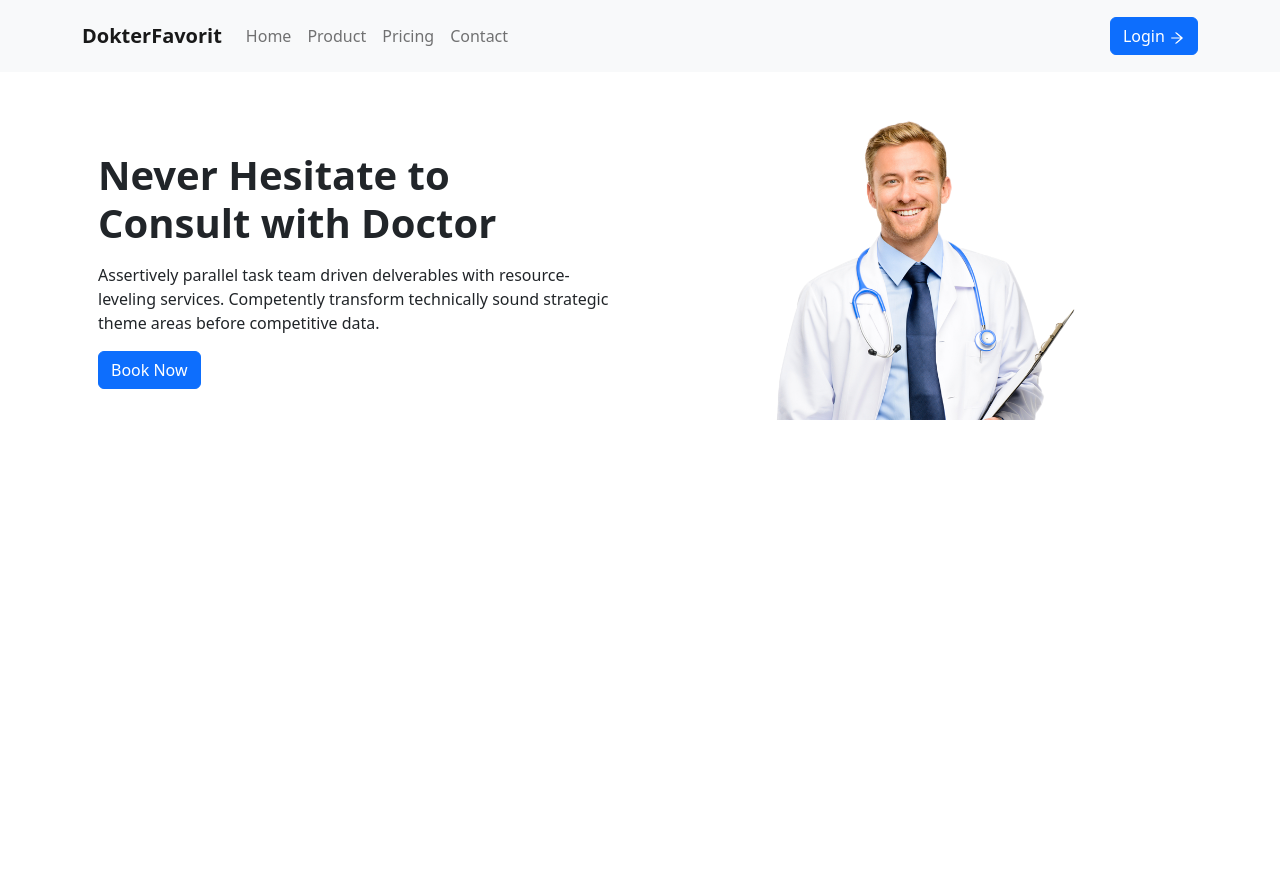
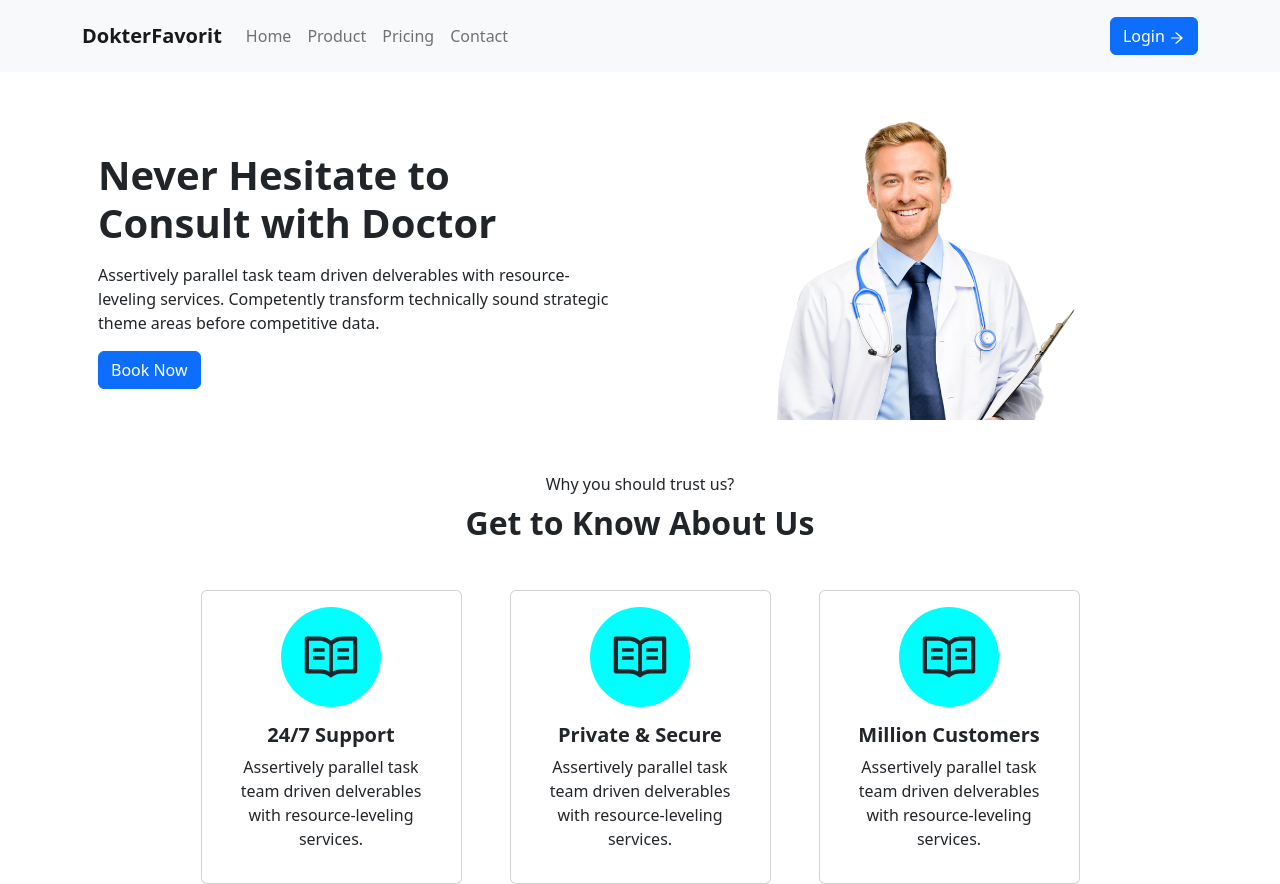
Before and after one commit to shidqiiii/dokter-favorit, a React (Create React App) app: page / in a window 1280 px wide. Before the commit the page ends 800 px from the top, so only its background shows below. Built offline with nearby package versions, Linux system fonts and the light colour scheme.

Commit message:
create feature landing page

```diff
--- a/src/CSS/App.css
+++ b/src/CSS/App.css
@@ -8,4 +8,10 @@
      object-fit: cover;
   -o-object-position: top;
      object-position: top;
+}
+
+.feature main .icon-feature {
+  background-color: aqua;
+  border-radius: 50%;
+  padding: 20px;
 }/*# sourceMappingURL=App.css.map */
--- a/src/CSS/App.scss
+++ b/src/CSS/App.scss
@@ -12,3 +12,13 @@
     }
   }
 }
+
+.feature {
+  main {
+    .icon-feature {
+      background-color: aqua;
+      border-radius: 50%;
+      padding: 20px;
+    }
+  }
+}
--- a/src/Pages/LandingPage.js
+++ b/src/Pages/LandingPage.js
@@ -1,7 +1,7 @@
 import React from 'react'
 import NavigationBar from '../Components/NavigationBar'
 import { Button, Card, Col, Container, ListGroup, Row } from 'react-bootstrap'
-import { AiOutlineCodepen } from "react-icons/ai";
+import { AiOutlineRead } from "react-icons/ai";
 
 export default function LandingPage() {
     return (
@@ -30,6 +30,33 @@ export default function LandingPage() {
                     </Row>
                 </div>
 
+                {/* Feature */}
+                <div className="feature">
+                    <header className='text-center mb-5'>
+                        <Card.Text className='my-1'>Why you should trust us?</Card.Text>
+                        <Card.Title className='my-2 fw-bold fs-2'>Get to Know About Us</Card.Title>
+                    </header>
+                    <main>
+                        <Row sm={1} md={3} className="gap-4 d-flex justify-content-center align-items-center">
+                            {['24/7 Support', 'Private & Secure', 'Million Customers'].map((item) => (
+                                <Col md={4} lg={3}>
+                                    <Card className='text-center d-flex justify-content-center align-items-center p-3'>
+                                        <div className='icon-feature'>
+                                            <AiOutlineRead size={60} />
+                                        </div>
+                                        <Card.Body>
+                                            <Card.Title className='fw-bold'>{item}</Card.Title>
+                                            <Card.Text>
+                                                Assertively parallel task team driven delverables with resource-leveling services.
+                                            </Card.Text>
+                                        </Card.Body>
+                                    </Card>
+                                </Col>
+                            ))}
+                        </Row>
+                    </main>
+                </div>
+
             </Container>
         </>
     )
```
Also changed, not shown: 1 other file (tests, documents, lock files or other folders).
